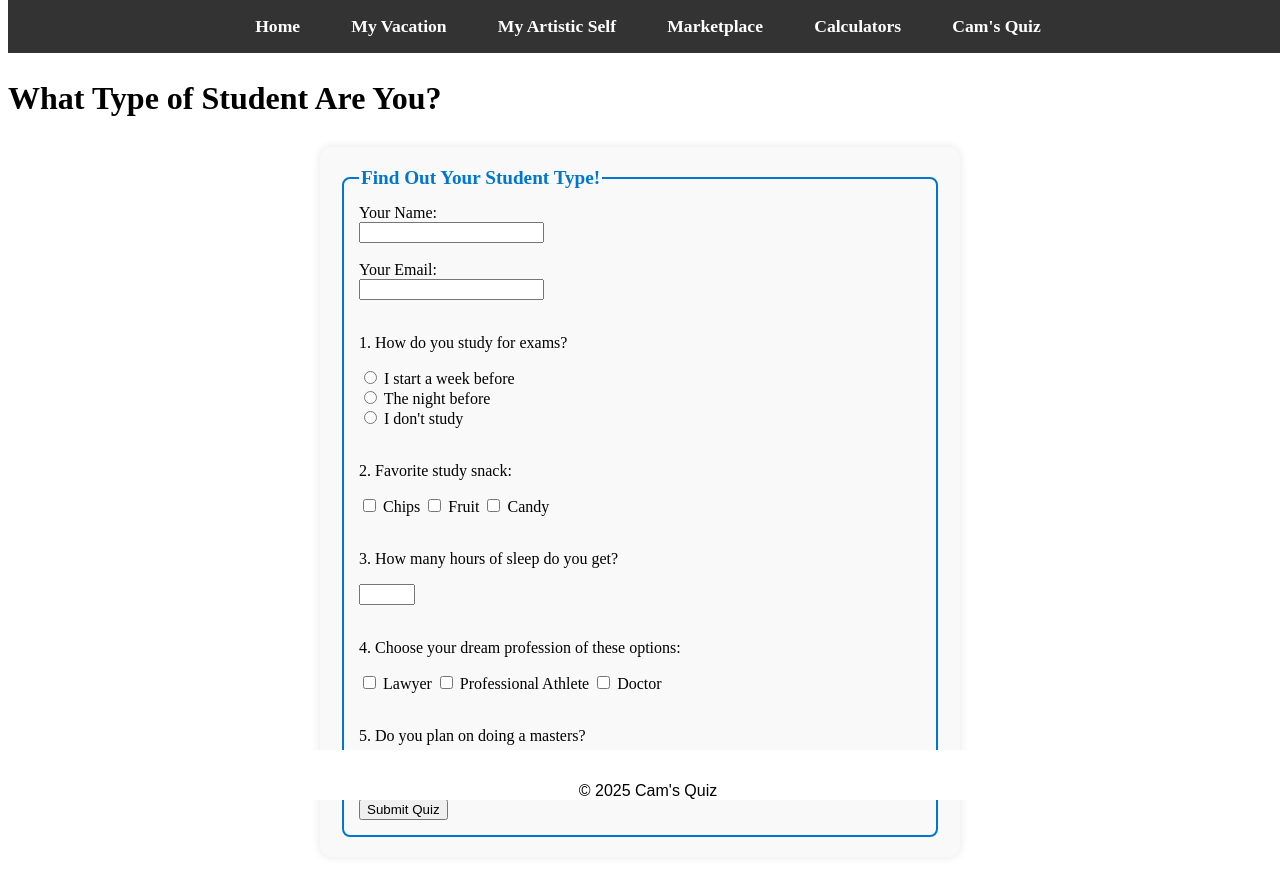
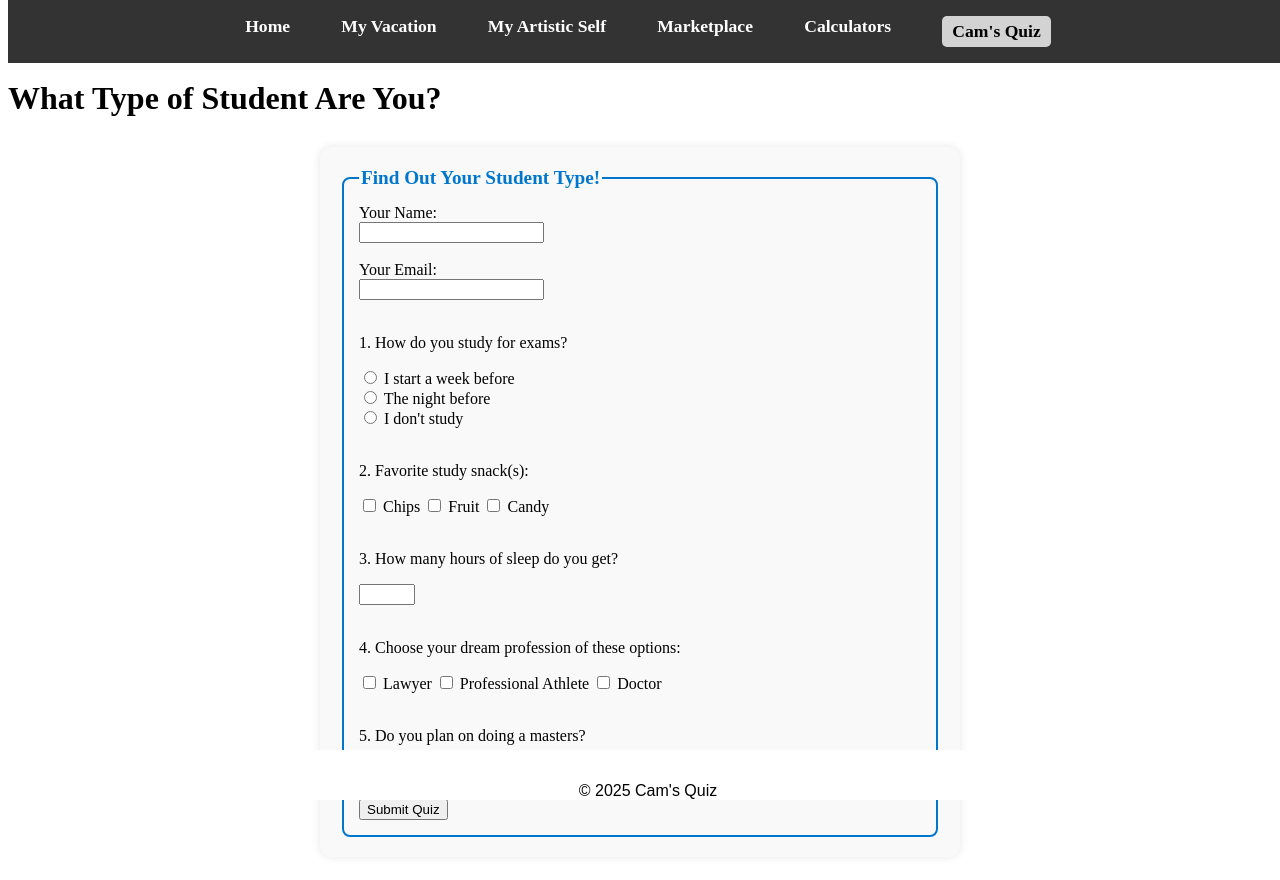
Before and after one commit to cameronfougere4/cameronfougere4.github.io, a PHP site: page /my_form.html in a window 1280 px wide. Run offline with PHP 8.4, Linux system fonts and the light colour scheme.

Commit message:
Fixed comments

```diff
--- a/my_form.html
+++ b/my_form.html
@@ -34,7 +34,7 @@
         <label><input type="radio" name="study" value="never"> I don't study</label><br><br>
 
 
-        <p>2. Favorite study snack:</p>
+        <p>2. Favorite study snack(s):</p>
         <label><input type="checkbox" name="snack" value="chips"> Chips</label>
         <label><input type="checkbox" name="snack" value="fruit"> Fruit</label>
         <label><input type="checkbox" name="snack" value="candy"> Candy</label><br><br>
--- a/my_style.css
+++ b/my_style.css
@@ -118,5 +118,19 @@
   color: #0077cc;
 }
 
+main {
+    margin-bottom: 100px;
+}
+
+
+.current_page {
+    font-weight: bold;
+    background-color: lightgray;
+    color: black;
+    padding: 5px 10px;
+    border-radius: 5px;
+}
+
+
 
 </style>
```
